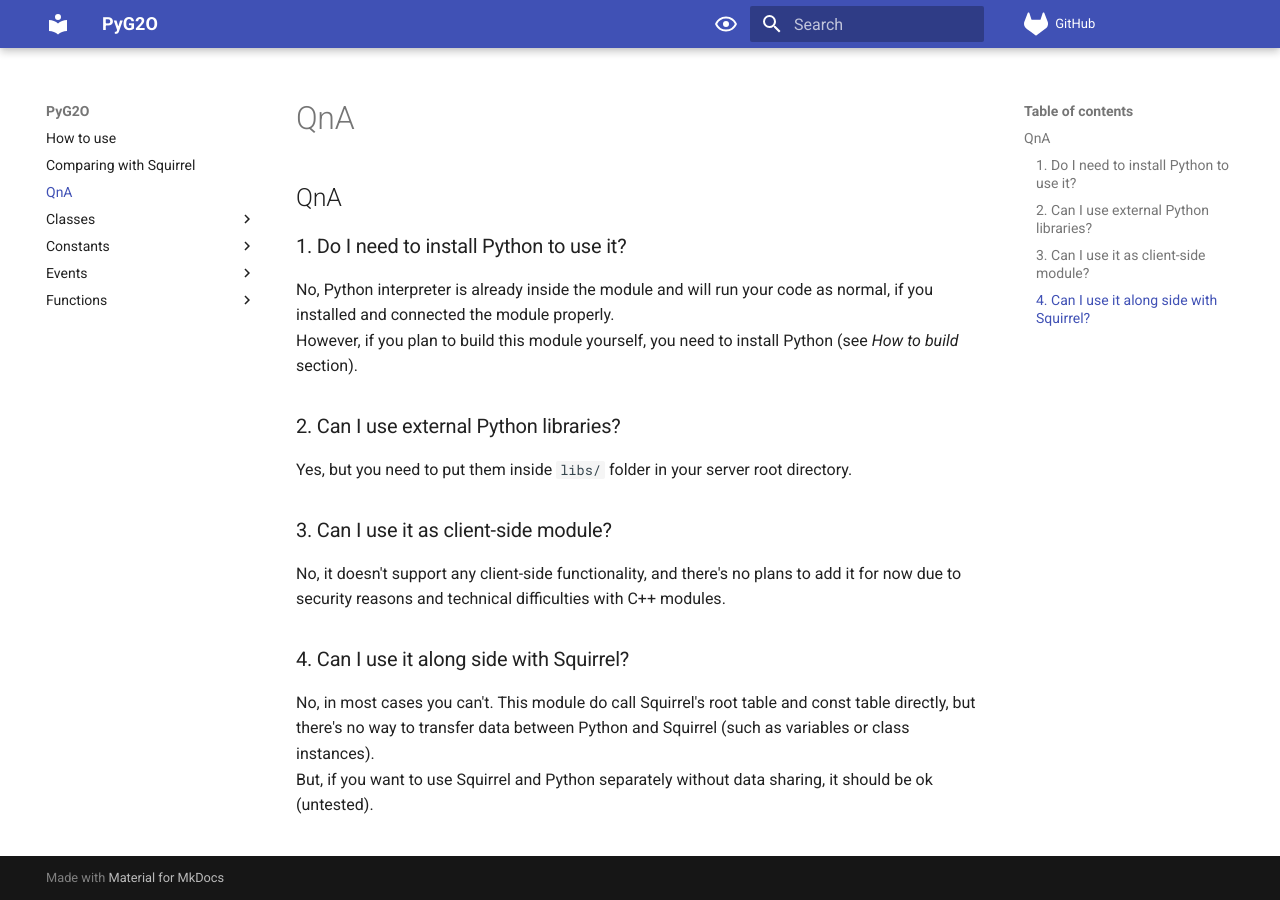
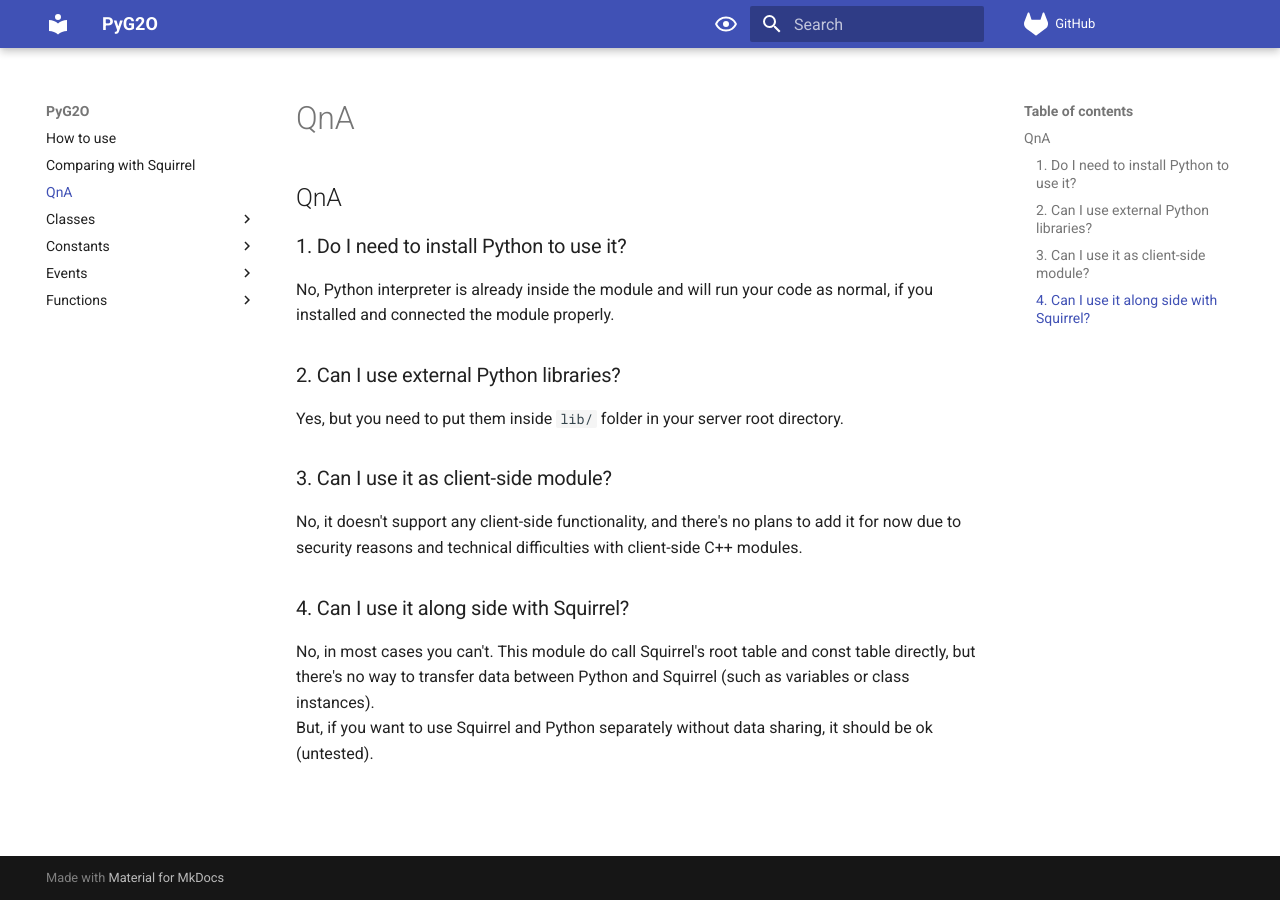
Before and after one commit to AURUMVORXX/PyG2O, an MkDocs documentation site: the page built from docs/qna.md, in a window 1280 px wide. Built offline with MkDocs 1.6.1 and Material for MkDocs 9.7.7, drawn with Linux system fonts in a browser that asks for light colours; comment, search, counter and statistics services are not loaded.

Commit message:
dosc: Update QnA section

```diff
--- a/docs/qna.md
+++ b/docs/qna.md
@@ -1,13 +1,12 @@
 ## QnA
 ### 1. Do I need to install Python to use it?
 No, Python interpreter is already inside the module and will run your code as normal, if you installed and connected the module properly.
-However, if you plan to build this module yourself, you need to install Python (see *How to build* section).
 
 ### 2. Can I use external Python libraries?
-Yes, but you need to put them inside ``libs/`` folder in your server root directory.
+Yes, but you need to put them inside ``lib/`` folder in your server root directory.
 
 ### 3. Can I use it as client-side module?
-No, it doesn't support any client-side functionality, and there's no plans to add it for now due to security reasons and technical difficulties with C++ modules.
+No, it doesn't support any client-side functionality, and there's no plans to add it for now due to security reasons and technical difficulties with client-side C++ modules.
 
 ### 4. Can I use it along side with Squirrel?
 No, in most cases you can't. This module do call Squirrel's root table and const table directly, but there's no way to transfer data between Python and Squirrel (such as variables or class instances).
```
